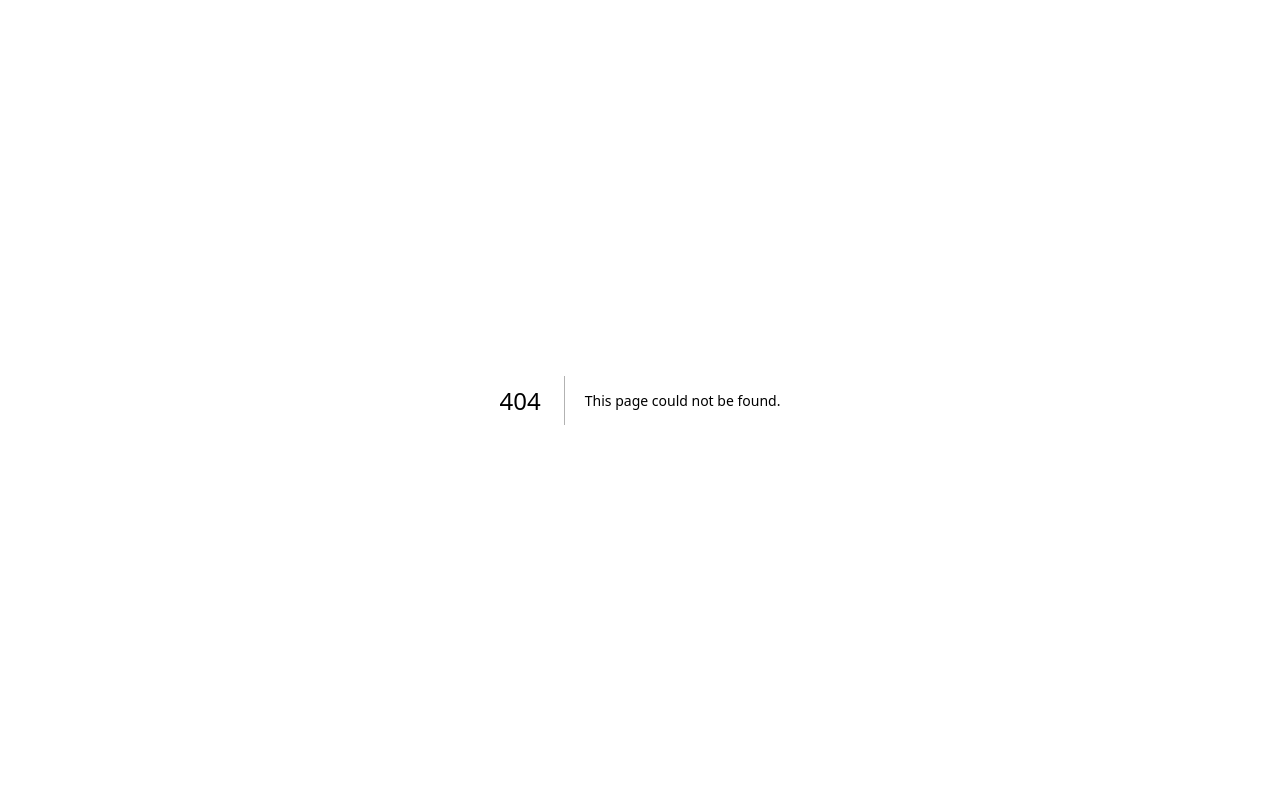
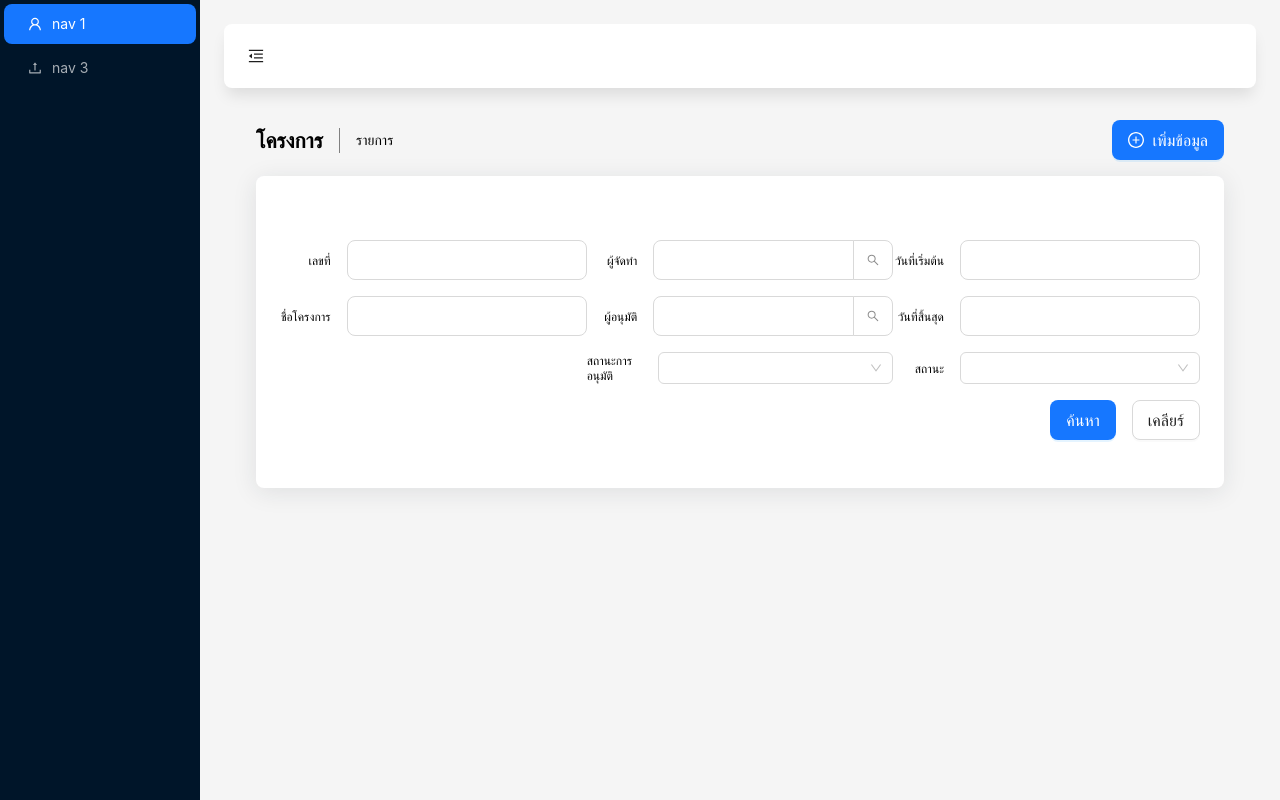
Before and after one commit to SupakornEnixer/ncsa-admin, a Next.js app: page /costcenter in a window 1280 px wide. Before the commit this address had no page. Built offline with nearby package versions, Linux system fonts and the light colour scheme.

Commit message:
update layout, project page

```diff
--- /dev/null
+++ b/src/app/(adminlayout)/costcenter/add/style.module.css
@@ -0,0 +1,52 @@
+.head_panel {
+  display: inline-flex;
+  justify-content: space-between;
+  align-items: center;
+  width: 100%;
+}
+
+.head_panel .title {
+  display: inline-flex;
+  gap: 1rem;
+  align-items: center;
+}
+
+.head_panel .title h2 {
+  border-right: 1px solid gray;
+  padding-right: 1rem;
+}
+
+.content {
+  background-color: #fff;
+  padding-inline: 1.5rem;
+  padding-block: 3rem;
+  margin-top: 1rem;
+  box-shadow: 0 4px 24px 0 rgba(34, 41, 47, .1);
+  border-radius: .5rem;
+}
+
+.filter {
+  display: inline-flex;
+  gap: 1rem;
+  align-items: center;
+  width: 100%;
+  justify-content: flex-end;
+  margin-top: 1rem;
+}
+
+.filter span {
+  font-size: .75rem;
+}
+
+.filter .input {
+  max-width: 15rem;
+  width: 100%;
+}
+
+.button_panel {
+  display: inline-flex;
+  justify-content: flex-end;
+  width: 100%;
+  gap: 1rem;
+  margin-top: 1rem;
+}
--- /dev/null
+++ b/src/app/(adminlayout)/costcenter/page.js
@@ -0,0 +1,87 @@
+'use client'
+import { Button, Col, Input, Row, Select } from 'antd'
+import style from './style.module.css'
+import { PlusCircleOutlined } from '@ant-design/icons'
+import { useRouter } from 'next/navigation'
+import { useEffect } from 'react'
+const { Search } = Input
+
+export default function CostCenterPage() {
+
+  const router = useRouter()
+
+  useEffect(() => {
+    router.prefetch('/costcenter/add')
+
+    return () => {
+
+    }
+  }, [router])
+
+
+  return (
+    <>
+      <div className={style.head_panel}>
+        <div className={style.title}>
+          <h2>โครงการ</h2>
+          <span>รายการ</span>
+        </div>
+        <div>
+          <Button type="primary" size={'large'} icon={<PlusCircleOutlined />} onClick={() => router.push('/costcenter/add')}>
+            เพิ่มข้อมูล
+          </Button>
+        </div>
+      </div>
+      <div className={style.content}>
+        <Row>
+          <Col lg={{ span: 8 }} md={{ span: 12 }}>
+            <div className={style.filter}>
+              <span>เลขที่</span>
+              <Input size={'large'} className={style.input} />
+            </div>
+            <div className={style.filter}>
+              <span>ชื่อโครงการ</span>
+              <Input size={'large'} className={style.input} />
+            </div>
+          </Col>
+          <Col lg={{ span: 8 }} md={{ span: 12 }}>
+            <div className={style.filter}>
+              <span>ผู้จัดทำ</span>
+              <Search size={'large'} className={style.input} />
+            </div>
+            <div className={style.filter}>
+              <span>ผู้อนุมัติ</span>
+              <Search size={'large'} className={style.input} />
+            </div>
+            <div className={style.filter}>
+              <span>สถานะการอนุมัติ</span>
+              <Select allowClear options={[{ value: 'open', label: 'เปิด' }, { value: 'close', label: 'ปิด' }]} className={style.input} />
+            </div>
+          </Col>
+          <Col lg={{ span: 8 }} md={{ span: 12 }}>
+            <div className={style.filter}>
+              <span>วันที่เริ่มต้น</span>
+              <Input size={'large'} className={style.input} />
+            </div>
+            <div className={style.filter}>
+              <span>วันที่สิ้นสุด</span>
+              <Input size={'large'} className={style.input} />
+            </div>
+            <div className={style.filter}>
+              <span>สถานะ</span>
+              <Select allowClear options={[{ value: 'open', label: 'เปิด' }, { value: 'close', label: 'ปิด' }]} className={style.input} />
+            </div>
+          </Col>
+        </Row>
+        <div className={style.button_panel}>
+          <Button type="primary" size={'large'} >
+            ค้นหา
+          </Button>
+          <Button size={'large'} >
+            เคลียร์
+          </Button>
+        </div>
+      </div >
+    </>
+  )
+}
--- /dev/null
+++ b/src/app/(adminlayout)/costcenter/style.module.css
@@ -0,0 +1,52 @@
+.head_panel {
+  display: inline-flex;
+  justify-content: space-between;
+  align-items: center;
+  width: 100%;
+}
+
+.head_panel .title {
+  display: inline-flex;
+  gap: 1rem;
+  align-items: center;
+}
+
+.head_panel .title h2 {
+  border-right: 1px solid gray;
+  padding-right: 1rem;
+}
+
+.content {
+  background-color: #fff;
+  padding-inline: 1.5rem;
+  padding-block: 3rem;
+  margin-top: 1rem;
+  box-shadow: 0 4px 24px 0 rgba(34, 41, 47, .1);
+  border-radius: .5rem;
+}
+
+.filter {
+  display: inline-flex;
+  gap: 1rem;
+  align-items: center;
+  width: 100%;
+  justify-content: flex-end;
+  margin-top: 1rem;
+}
+
+.filter span {
+  font-size: .75rem;
+}
+
+.filter .input {
+  max-width: 15rem;
+  width: 100%;
+}
+
+.button_panel {
+  display: inline-flex;
+  justify-content: flex-end;
+  width: 100%;
+  gap: 1rem;
+  margin-top: 1rem;
+}
--- a/src/app/(adminlayout)/layout.js
+++ b/src/app/(adminlayout)/layout.js
@@ -10,11 +10,11 @@ function AdminLayout({ children }) {
   const [collapsed, setCollapsed] = useState(false)
 
   return (
-    <Layout style={{ height: '100vh' }}>
+    <Layout style={{ height: '100%' }}>
       <Sidebar collapsed={collapsed} />
       <Layout style={{ padding: '1.5rem' }}>
         <Appbar collapsed={collapsed} onClick={() => setCollapsed(!collapsed)} />
-        <div style={{ height: '100vh', marginTop: '1rem' }}>
+        <div style={{ padding: '2rem' }}>
           {children}
         </div>
       </Layout>
--- a/src/app/globals.css
+++ b/src/app/globals.css
@@ -9,68 +9,29 @@
   --background-start-rgb: 214, 219, 220;
   --background-end-rgb: 255, 255, 255;
 
-  --primary-glow: conic-gradient(
-    from 180deg at 50% 50%,
+  --primary-glow: conic-gradient(from 180deg at 50% 50%,
       #16abff33 0deg,
       #0885ff33 55deg,
       #54d6ff33 120deg,
       #0071ff33 160deg,
-    transparent 360deg
-  );
-  --secondary-glow: radial-gradient(
-    rgba(255, 255, 255, 1),
-    rgba(255, 255, 255, 0)
-  );
+      transparent 360deg);
+  --secondary-glow: radial-gradient(rgba(255, 255, 255, 1),
+      rgba(255, 255, 255, 0));
 
   --tile-start-rgb: 239, 245, 249;
   --tile-end-rgb: 228, 232, 233;
-  --tile-border: conic-gradient(
-    #00000080,
+  --tile-border: conic-gradient(#00000080,
       #00000040,
       #00000030,
       #00000020,
       #00000010,
       #00000010,
-    #00000080
-  );
+      #00000080);
 
   --callout-rgb: 238, 240, 241;
   --callout-border-rgb: 172, 175, 176;
   --card-rgb: 180, 185, 188;
   --card-border-rgb: 131, 134, 135;
-}
-
-@media (prefers-color-scheme: dark) {
-  :root {
-    --foreground-rgb: 255, 255, 255;
-    --background-start-rgb: 0, 0, 0;
-    --background-end-rgb: 0, 0, 0;
-
-    --primary-glow: radial-gradient(rgba(1, 65, 255, 0.4), rgba(1, 65, 255, 0));
-    --secondary-glow: linear-gradient(
-      to bottom right,
-      rgba(1, 65, 255, 0),
-      rgba(1, 65, 255, 0),
-      rgba(1, 65, 255, 0.3)
-    );
-
-    --tile-start-rgb: 2, 13, 46;
-    --tile-end-rgb: 2, 5, 19;
-    --tile-border: conic-gradient(
-      #ffffff80,
-      #ffffff40,
-      #ffffff30,
-      #ffffff20,
-      #ffffff10,
-      #ffffff10,
-      #ffffff80
-    );
-
-    --callout-rgb: 20, 20, 20;
-    --callout-border-rgb: 108, 108, 108;
-    --card-rgb: 100, 100, 100;
-    --card-border-rgb: 200, 200, 200;
-  }
 }
 
 * {
@@ -83,25 +44,17 @@ html,
 body {
   max-width: 100vw;
   overflow-x: hidden;
+  height: 100vh;
 }
 
 body {
   color: rgb(var(--foreground-rgb));
-  background: linear-gradient(
-      to bottom,
+  background: linear-gradient(to bottom,
       transparent,
-      rgb(var(--background-end-rgb))
-    )
-    rgb(var(--background-start-rgb));
+      rgb(var(--background-end-rgb))) rgb(var(--background-start-rgb));
 }
 
 a {
   color: inherit;
   text-decoration: none;
 }
-
-@media (prefers-color-scheme: dark) {
-  html {
-    color-scheme: dark;
-  }
-}
--- a/src/components/admin-layout/sidebar.js
+++ b/src/components/admin-layout/sidebar.js
@@ -1,7 +1,7 @@
 import React from 'react'
 import { Menu } from 'antd'
 import Sider from 'antd/es/layout/Sider'
-import { UserOutlined, LaptopOutlined, NotificationOutlined } from '@ant-design/icons'
+import { UserOutlined, LaptopOutlined, NotificationOutlined, UploadOutlined, VideoCameraOutlined } from '@ant-design/icons'
 
 function Sidebar({ collapsed }) {
 
@@ -30,14 +30,21 @@ function Sidebar({ collapsed }) {
     <Sider trigger={null} collapsible collapsed={collapsed}>
       <div className="demo-logo-vertical" />
       <Menu
+        theme="dark"
         mode="inline"
         defaultSelectedKeys={['1']}
-        defaultOpenKeys={['sub1']}
-        style={{
-          height: '100%',
-          borderRight: 0,
-        }}
-        items={items2}
+        items={[
+          {
+            key: '1',
+            icon: <UserOutlined />,
+            label: 'nav 1',
+          },
+          {
+            key: '3',
+            icon: <UploadOutlined />,
+            label: 'nav 3',
+          },
+        ]}
       />
     </Sider>
   )
```
Also changed, not shown: src/app/(adminlayout)/costcenter/add/page.js (added, +71 -0 lines), src/app/page.js (+2 -90 lines), src/assets/images/ncsa-logo.png (added). Lines whose indentation alone changed are shown as unchanged.
